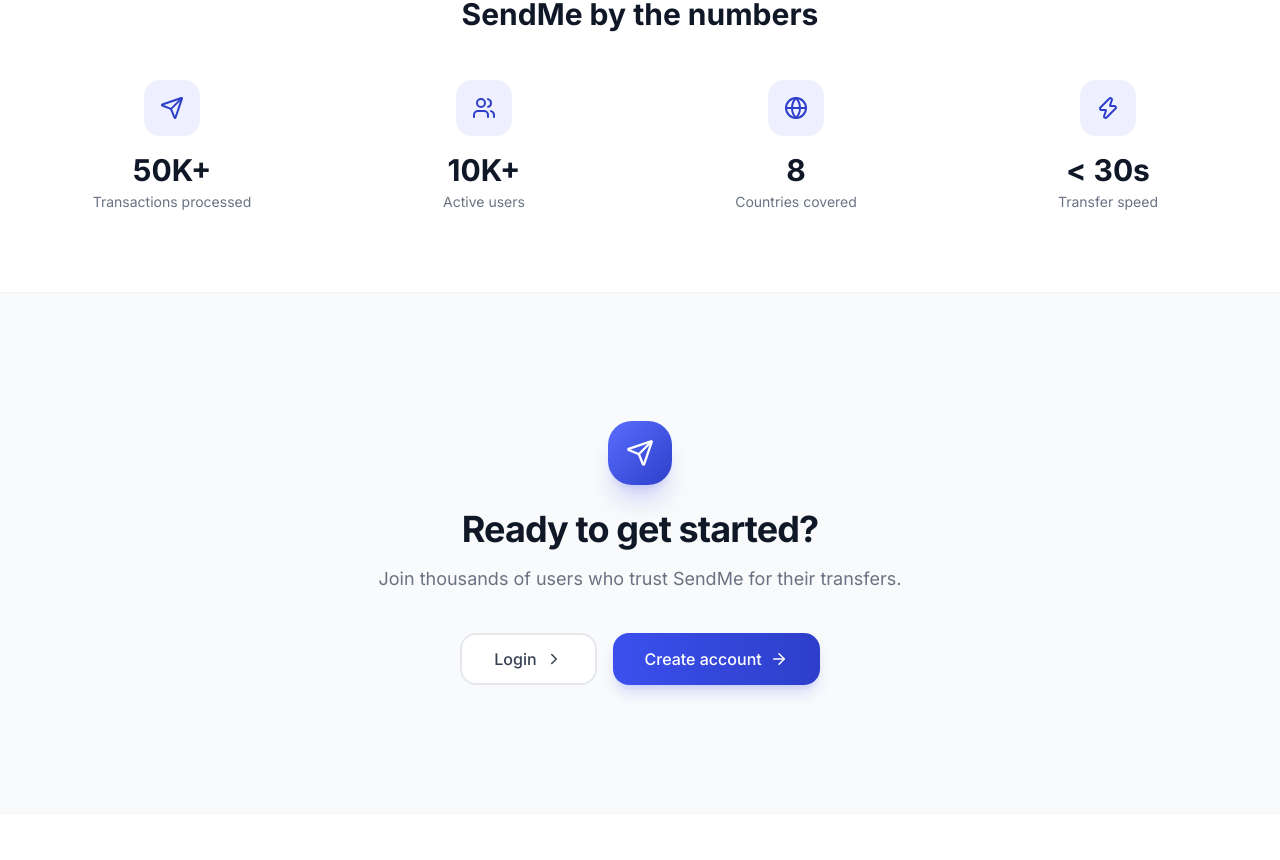
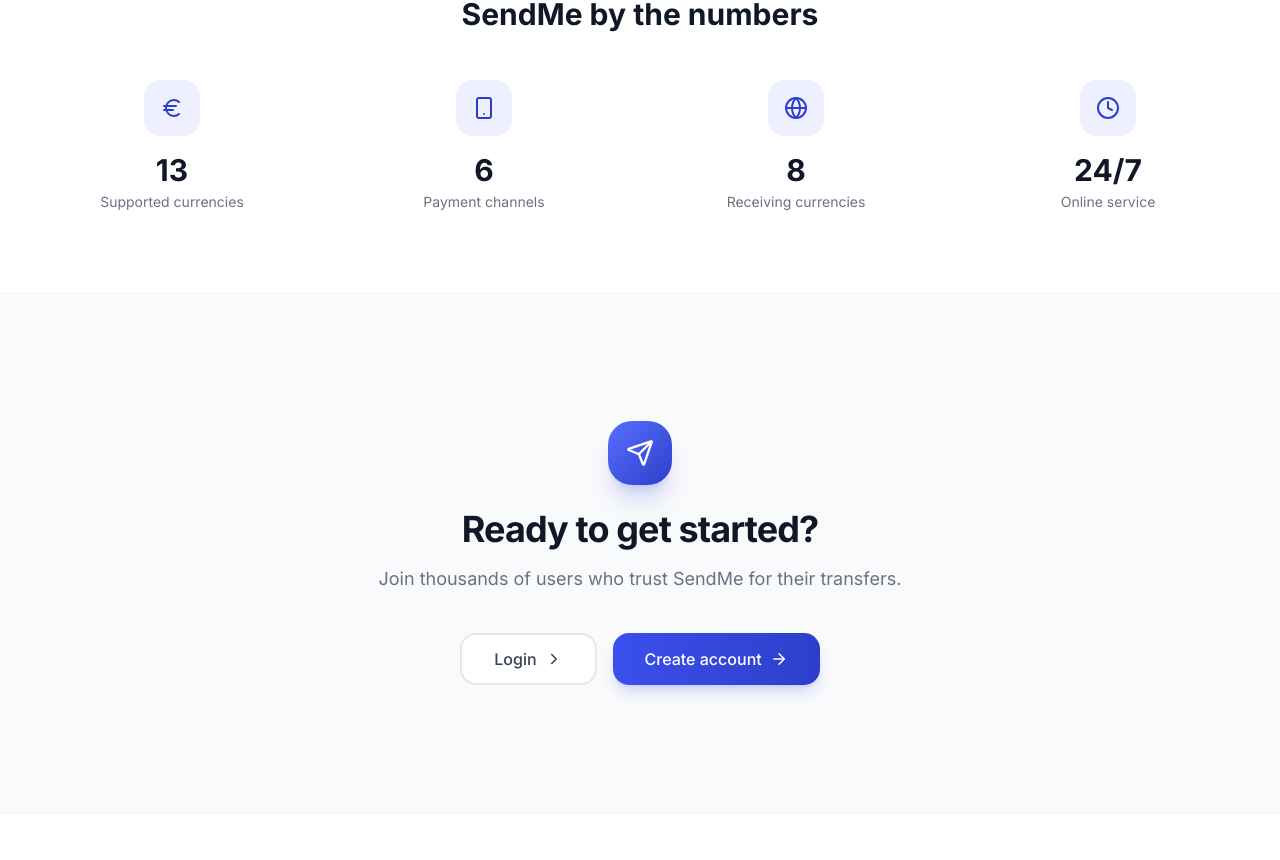
Before and after one commit to dickoya/sendMe, a React (Vite) app in the folder web/: page / in a window 1280 px wide. Shown: the part 2987-3847 px from the top of the page. Built offline with nearby package versions, Linux system fonts and the light colour scheme; no server answers.

Commit message:
fix(web): afficher des statistiques réelles sur la page d'accueil

```diff
--- a/web/src/i18n/locales/en/home.json
+++ b/web/src/i18n/locales/en/home.json
@@ -70,10 +70,10 @@
   },
   "stats": {
     "title": "SendMe by the numbers",
-    "transactions": "Transactions processed",
-    "users": "Active users",
-    "countries": "Countries covered",
-    "speed": "Transfer speed"
+    "currencies": "Supported currencies",
+    "channels": "Payment channels",
+    "receiving": "Receiving currencies",
+    "available": "Online service"
   },
   "cta": {
     "title": "Ready to get started?",
--- a/web/src/i18n/locales/fr/home.json
+++ b/web/src/i18n/locales/fr/home.json
@@ -70,10 +70,10 @@
   },
   "stats": {
     "title": "SendMe en chiffres",
-    "transactions": "Transactions traitées",
-    "users": "Utilisateurs actifs",
-    "countries": "Pays couverts",
-    "speed": "Vitesse de transfert"
+    "currencies": "Devises supportées",
+    "channels": "Canaux de paiement",
+    "receiving": "Devises de réception",
+    "available": "Service en ligne"
   },
   "cta": {
     "title": "Prêt à commencer ?",
--- a/web/src/pages/public/Home.tsx
+++ b/web/src/pages/public/Home.tsx
@@ -108,12 +108,12 @@
         }
     };
 
-    // Statistiques
+    // Statistiques — valeurs réelles de l'application (devises, canaux, couverture)
     const stats = [
-        { value: '50K+', label: t('stats.transactions'), icon: Send },
-        { value: '10K+', label: t('stats.users'), icon: Users },
-        { value: '8', label: t('stats.countries'), icon: Globe },
-        { value: '< 30s', label: t('stats.speed'), icon: Zap },
+        { value: '13', label: t('stats.currencies'), icon: Euro },
+        { value: '6', label: t('stats.channels'), icon: Smartphone },
+        { value: '8', label: t('stats.receiving'), icon: Globe },
+        { value: '24/7', label: t('stats.available'), icon: Clock },
     ];
 
     // Fonctionnalités
@@ -645,15 +645,15 @@
                             <h4 className="text-sm font-semibold text-gray-900 dark:text-gray-100">{t('footer.product')}</h4>
                             <ul className="mt-4 space-y-2">
                                 <li><a href="#features" className="text-sm text-gray-500 hover:text-brand-500 transition-colors dark:text-gray-400 dark:hover:text-brand-400">{t('footer.features')}</a></li>
-                                <li><a href="#" className="text-sm text-gray-500 hover:text-brand-500 transition-colors dark:text-gray-400 dark:hover:text-brand-400">{t('footer.security')}</a></li>
-                                <li><a href="#" className="text-sm text-gray-500 hover:text-brand-500 transition-colors dark:text-gray-400 dark:hover:text-brand-400">{t('footer.support')}</a></li>
+                                <li><a href="#features" className="text-sm text-gray-500 hover:text-brand-500 transition-colors dark:text-gray-400 dark:hover:text-brand-400">{t('footer.security')}</a></li>
+                                <li><a href="mailto:support@sendme.com" className="text-sm text-gray-500 hover:text-brand-500 transition-colors dark:text-gray-400 dark:hover:text-brand-400">{t('footer.support')}</a></li>
                             </ul>
                         </div>
                         <div>
                             <h4 className="text-sm font-semibold text-gray-900 dark:text-gray-100">{t('footer.company')}</h4>
                             <ul className="mt-4 space-y-2">
-                                <li><a href="#" className="text-sm text-gray-500 hover:text-brand-500 transition-colors dark:text-gray-400 dark:hover:text-brand-400">{t('footer.about')}</a></li>
-                                <li><a href="#" className="text-sm text-gray-500 hover:text-brand-500 transition-colors dark:text-gray-400 dark:hover:text-brand-400">{t('footer.contact')}</a></li>
+                                <li><a href="#how-it-works" className="text-sm text-gray-500 hover:text-brand-500 transition-colors dark:text-gray-400 dark:hover:text-brand-400">{t('footer.about')}</a></li>
+                                <li><a href="mailto:support@sendme.com" className="text-sm text-gray-500 hover:text-brand-500 transition-colors dark:text-gray-400 dark:hover:text-brand-400">{t('footer.contact')}</a></li>
                                 <li><Link to="/legal" className="text-sm text-gray-500 hover:text-brand-500 transition-colors dark:text-gray-400 dark:hover:text-brand-400">{t('footer.legal')}</Link></li>
                             </ul>
                         </div>
--- a/web/src/pages/public/Login.tsx
+++ b/web/src/pages/public/Login.tsx
@@ -199,8 +199,8 @@
                         © {new Date().getFullYear()} SendMe. Tous droits réservés.
                     </p>
                     <div className="flex items-center gap-6">
-                        <a href="#" className="text-sm text-gray-500 hover:text-brand-600 transition-colors dark:text-gray-300 dark:hover:text-brand-400">Confidentialité</a>
-                        <a href="#" className="text-sm text-gray-500 hover:text-brand-600 transition-colors dark:text-gray-300 dark:hover:text-brand-400">CGU</a>
+                        <Link to="/legal" className="text-sm text-gray-500 hover:text-brand-600 transition-colors dark:text-gray-300 dark:hover:text-brand-400">Confidentialité</Link>
+                        <Link to="/legal" className="text-sm text-gray-500 hover:text-brand-600 transition-colors dark:text-gray-300 dark:hover:text-brand-400">CGU</Link>
                         <a href="mailto:support@sendme.com" className="text-sm text-gray-500 hover:text-brand-600 transition-colors dark:text-gray-300 dark:hover:text-brand-400">Aide</a>
                     </div>
                 </div>
--- a/web/src/pages/public/Register.tsx
+++ b/web/src/pages/public/Register.tsx
@@ -293,8 +293,8 @@
                         © {new Date().getFullYear()} SendMe. Tous droits réservés.
                     </p>
                     <div className="flex items-center gap-6">
-                        <a href="#" className="text-sm text-gray-500 hover:text-brand-600 transition-colors dark:text-gray-300 dark:hover:text-brand-400">Confidentialité</a>
-                        <a href="#" className="text-sm text-gray-500 hover:text-brand-600 transition-colors dark:text-gray-300 dark:hover:text-brand-400">CGU</a>
+                        <Link to="/legal" className="text-sm text-gray-500 hover:text-brand-600 transition-colors dark:text-gray-300 dark:hover:text-brand-400">Confidentialité</Link>
+                        <Link to="/legal" className="text-sm text-gray-500 hover:text-brand-600 transition-colors dark:text-gray-300 dark:hover:text-brand-400">CGU</Link>
                         <a href="mailto:support@sendme.com" className="text-sm text-gray-500 hover:text-brand-600 transition-colors dark:text-gray-300 dark:hover:text-brand-400">Aide</a>
                     </div>
                 </div>
```
